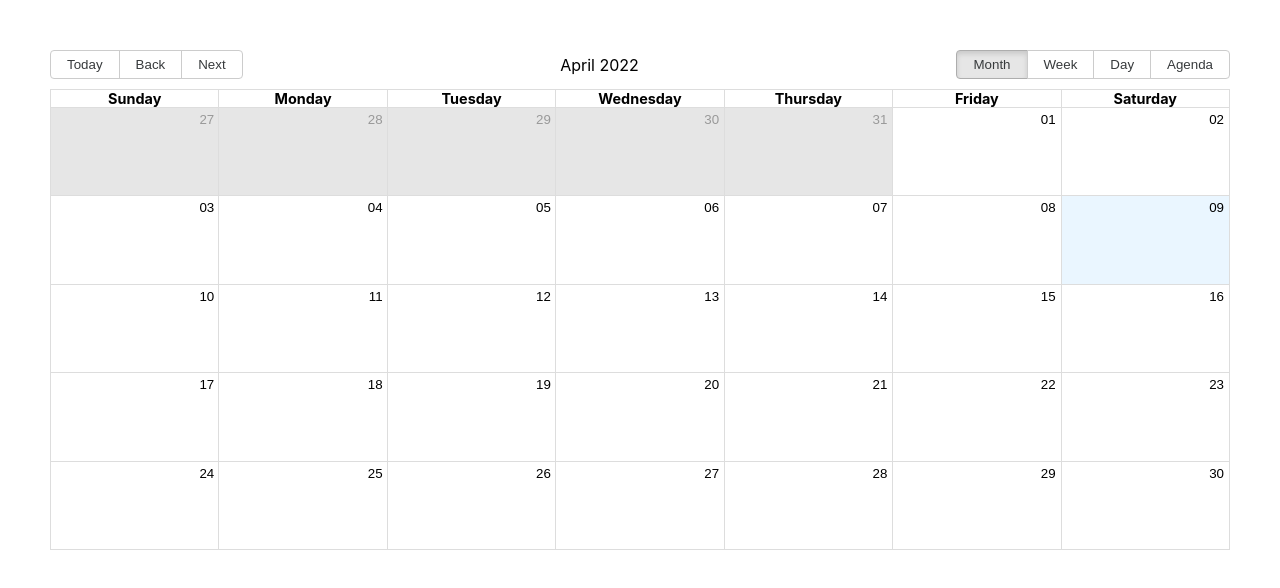
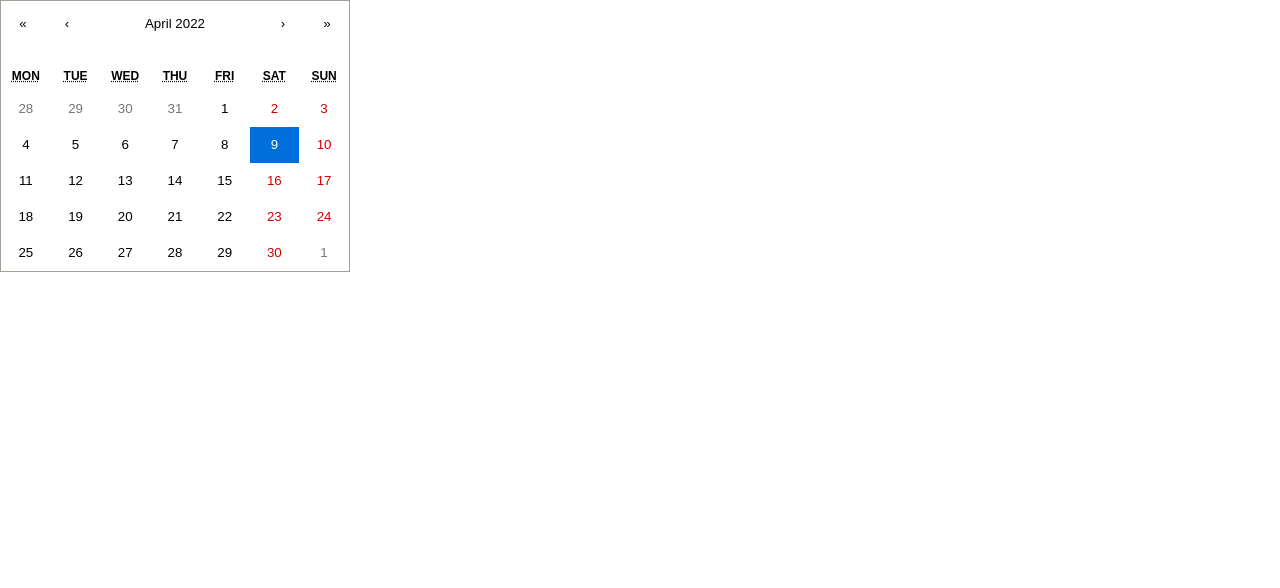
Before and after one commit to Shushruth007/Musical-Mood-Tracker, a React (Create React App) app in the folder mood_app/: page / in a window 1280 px wide. Shown: the top 588 px of the page. Built offline with nearby package versions, Linux system fonts and the light colour scheme.

Commit message:
updated calendar

```diff
--- a/mood_app/src/App.js
+++ b/mood_app/src/App.js
@@ -1,49 +1,15 @@
-import format from "date-fns/format";
-import getDay from "date-fns/getDay";
-import parse from "date-fns/parse";
-import startOfWeek from "date-fns/startOfWeek";
-import React, { useState } from "react";
-import { Calendar, dateFnsLocalizer } from "react-big-calendar";
-import "react-big-calendar/lib/css/react-big-calendar.css";
-import DatePicker from "react-datepicker";
-import "react-datepicker/dist/react-datepicker.css";
-import "./App.css";
+import React, { useState } from 'react';
+import Calendar from 'react-calendar';
+import 'react-calendar/dist/Calendar.css';
 
-const locales = {
-  "en-US": require("date-fns/locale/en-US"),
-};
-const localizer = dateFnsLocalizer({
-  format,
-  parse,
-  startOfWeek,
-  getDay,
-  locales,
-});
-
-const events = [
-  {
-      title: "Big Meeting",
-      allDay: true,
-      start: new Date(2021, 6, 0),
-      end: new Date(2021, 6, 0),
-  },
-  {
-      title: "Vacation",
-      start: new Date(2021, 6, 7),
-      end: new Date(2021, 6, 10),
-  },
-  {
-      title: "Conference",
-      start: new Date(2021, 6, 20),
-      end: new Date(2021, 6, 23),
-  },
-];
+import './App.css';
 
 function App() {
+  const [value, onChange] = useState(new Date());
+
   return (
-    <div className="App">
-      <Calendar localizer={localizer} events={events}
-      startAccessor="start" endAccessor="end" style={{ height: 500, margin: "50px" }} />
+    <div>
+      <Calendar onChange={onChange} value={value} />
     </div>
   );
 }
```
